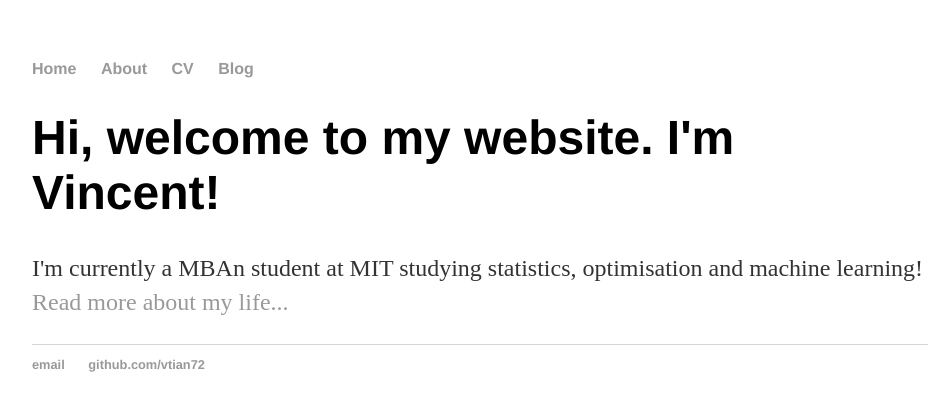
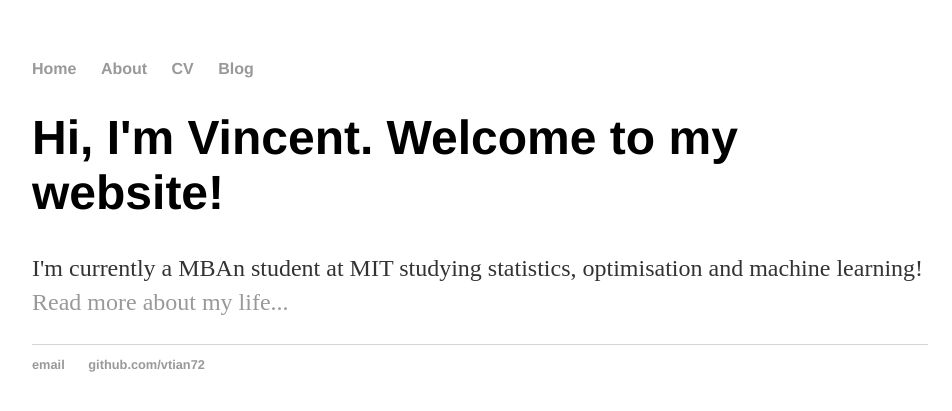
Before and after one commit to vtian72/vtian72.github.io, a Jekyll site: the page built from index.html, in a window 1280 px wide. Shown: the top 411 px of the page, without its empty margins (160-1112 px from the left). Built offline with Jekyll 4.4.1, drawn with Linux system fonts in a browser that asks for light colours.

Commit message:
Update index.html

```diff
--- a/index.html
+++ b/index.html
@@ -1,30 +1,8 @@
-<!DOCTYPE html>
-<html>
-	<head>
-		<title>Vincent Tian</title>
-		<!-- link to main stylesheet -->
-		<link rel="stylesheet" type="text/css" href="/css/main.css">
-	</head>
-	<body>
-		<nav>
-    		<ul>
-        		<li><a href="/">Home</a></li>
-	        	<li><a href="/about">About</a></li>
-        		<li><a href="/cv">CV</a></li>
-        		<li><a href="/blog">Blog</a></li>
-    		</ul>
-		</nav>
-		<div class="container">
-    		<div class="blurb">
-        		<h1>Hi, welcome to my website. I'm Vincent!</h1>
-				<p>I'm currently a MBAn student at MIT studying statistics, optimisation and machine learning! <a href="/about">Read more about my life...</a></p>
-    		</div><!-- /.blurb -->
-		</div><!-- /.container -->
-		<footer>
-    		<ul>
-        		<li><a href="mailto:vinnyt@mit.edu">email</a></li>
-        		<li><a href="https://github.com/vtian72">github.com/vtian72</a></li>
-			</ul>
-		</footer>
-	</body>
-</html>
+---
+layout: default
+title: Vincent Tian
+---
+<div class="blurb">
+	<h1>Hi, I'm Vincent. Welcome to my website!</h1>
+	<p>I'm currently a MBAn student at MIT studying statistics, optimisation and machine learning! <a href="/about">Read more about my life...</a></p>
+</div><!-- /.blurb -->
```
